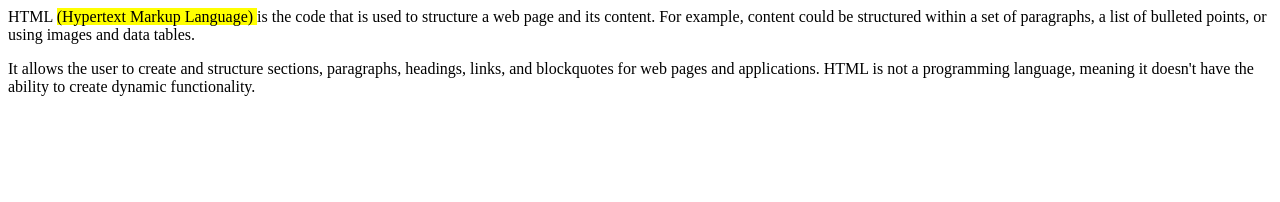
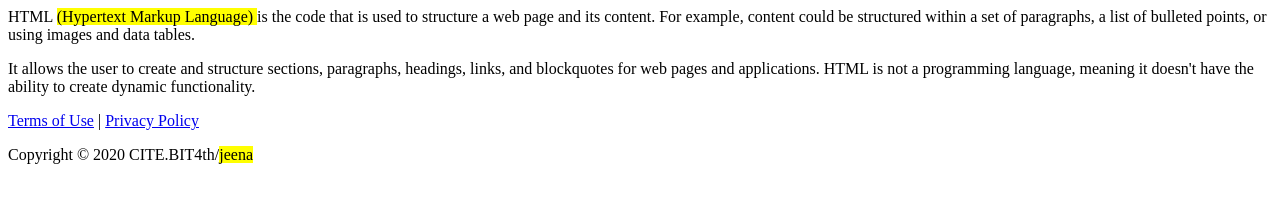
Before and after one commit to JeenaSubba/1st, a plain HTML site: page random.html in a window 1280 px wide. Drawn offline with Linux system fonts and the light colour scheme.

Commit message:
practice

```diff
--- a/random.html
+++ b/random.html
@@ -14,6 +14,11 @@
 <p>
 	 It allows the user to create and structure sections, paragraphs, headings, links, and blockquotes for web pages and applications. HTML is not a programming language, meaning it doesn't have the ability to create dynamic functionality.
 	<p>
-
+ <footer>
+    <nav>
+        <p><a href="#">Terms of Use</a> | <a href="#">Privacy Policy</a></p>
+    </nav>
+    <p>Copyright © 2020 CITE.BIT4th/<mark>jeena</mark></p>
+</footer>
  </body>
  </html>
```
